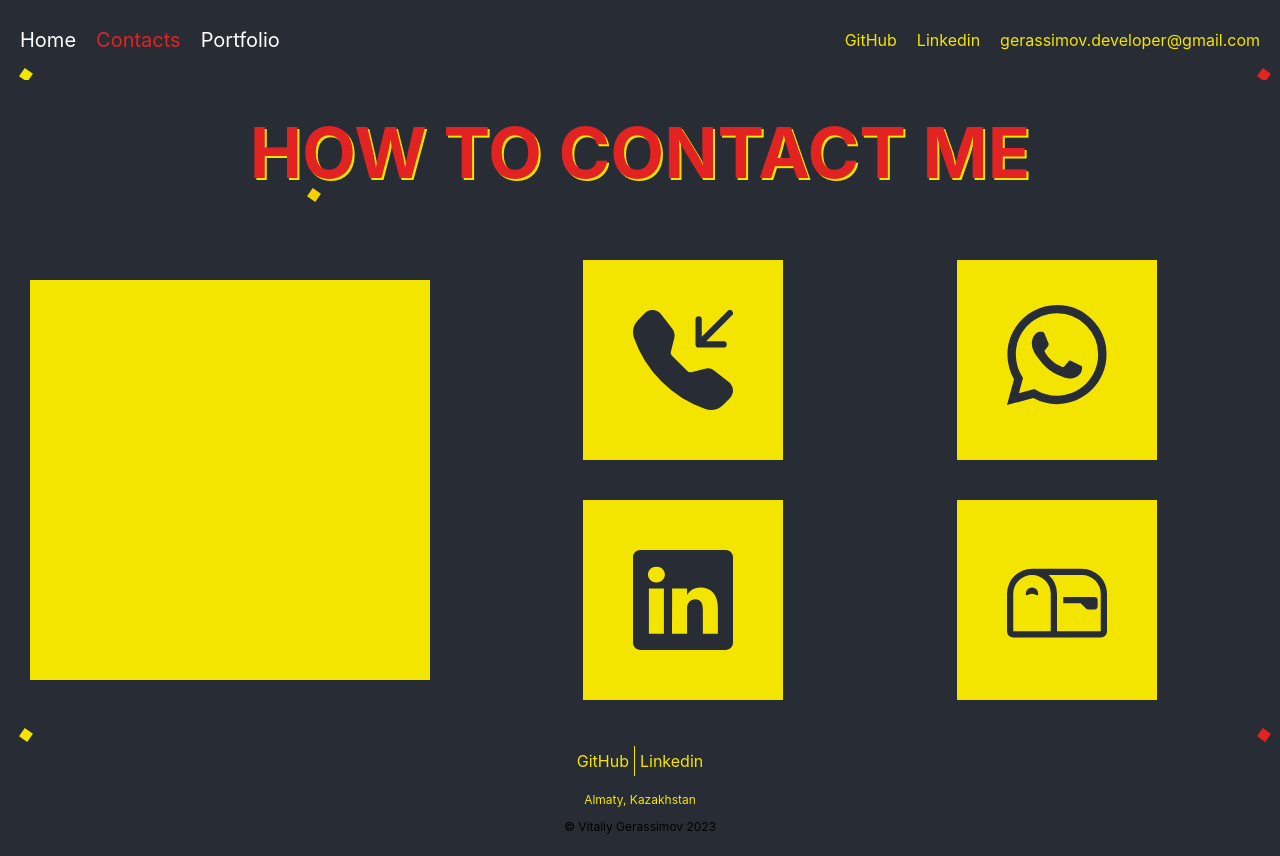
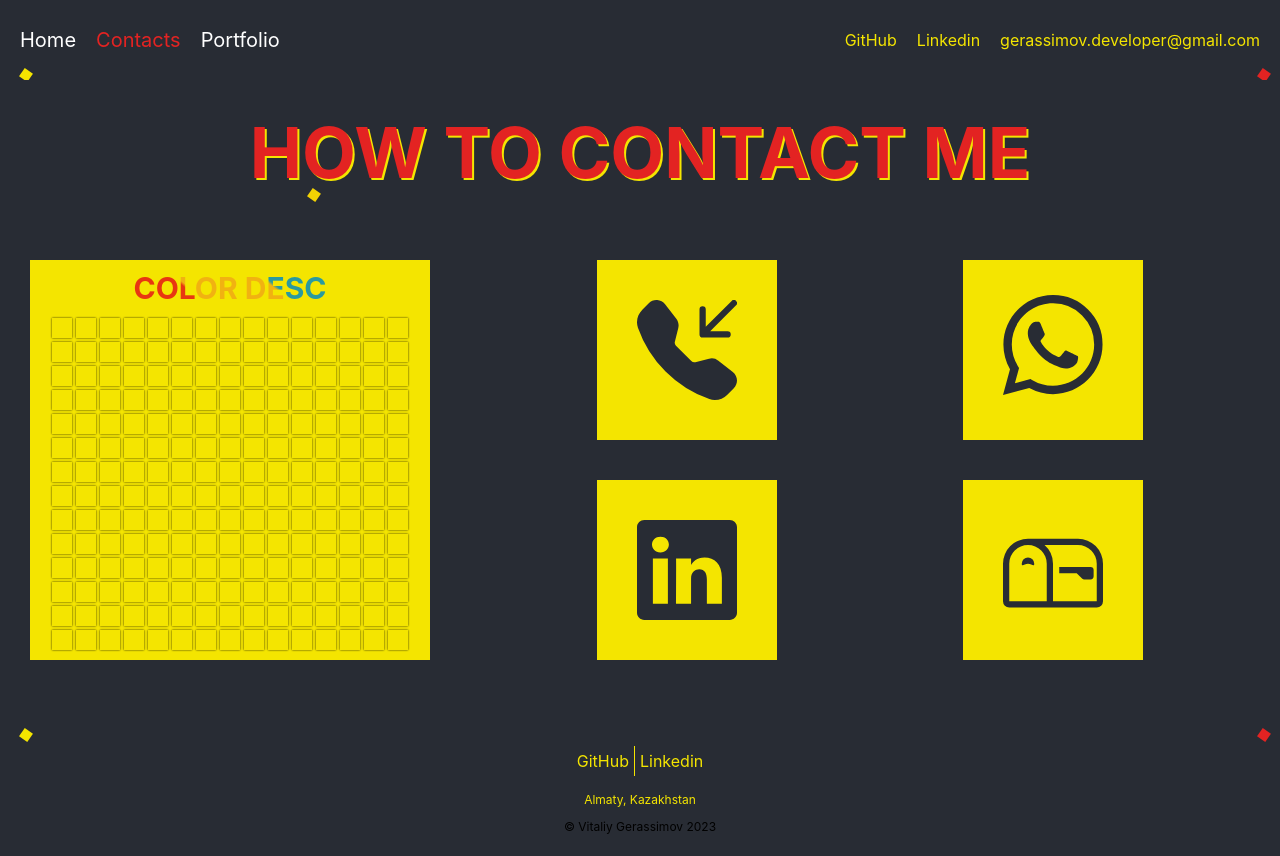
Before and after one commit to VitaliyDeveloper/Portfolio, a React (Create React App) app: page /Portfolio/mycontacts in a window 1280 px wide. Shown: the top 856 px of the page. Built offline with nearby package versions, Linux system fonts and the light colour scheme.

Commit message:
color desc

```diff
--- a/src/components/MyContacts/MyContacts.jsx
+++ b/src/components/MyContacts/MyContacts.jsx
@@ -1,3 +1,5 @@
+import { nanoid } from '@reduxjs/toolkit';
+
 import {
   ContactContainer,
   TitleContainer,
@@ -5,34 +7,75 @@ import {
   Wrapper,
   MainContact,
   Contact,
-  // IconGitHub,
   IconPhone,
   IconMail,
   IconLinkedin,
   IconWhatsapp,
   Link,
+  Co,
+  TitleColorDesc,
 } from './MyContacts.styled';
 
 const MyContacts = () => {
+  const colors = [
+    '#BFFF00',
+    '#FFD700',
+    '#EB6123',
+    '#DF73FF',
+    '#4B0082',
+    '#FBAED2',
+    '#545AA7',
+    '#15F2FD',
+  ];
+
+  let count = 210;
+  let cubes = [];
+
+  for (let i = 0; i < count; i++) {
+    cubes[i] = i + 1;
+  }
+
+  console.log(cubes);
+
+  const setColor = event => {
+    const el = event.target;
+    const color = getRamdomColor();
+    el.style.backgroundColor = color;
+    el.style.boxShadow = `0 0 2px ${color}, 0 0 10px ${color}`;
+  };
+
+  const removeColor = event => {
+    const el = event.target;
+    el.style.boxShadow = `none`;
+    el.style.backgroundColor = `{var(--yellow-color)}`;
+  };
+
+  const getRamdomColor = () => {
+    return colors[Math.floor(Math.random() * colors.length)];
+  };
+
   return (
     <ContactContainer>
       <TitleContainer>
-        <Title className="desetungavon dsongentom">How to contact me</Title>
+        <Title>How to contact me</Title>
       </TitleContainer>
       <Wrapper>
-        <MainContact className="main"></MainContact>
-        {/* <Contact>
-          <Link
-            href="https://github.com/VitaliyDeveloper"
-            target="_blank"
-            rel="noopener noreferrer"
-          >
-            <IconGitHub className="hover" size="100" />
-            <Link className="desetungavon dsongentom hoverLink">
-              Link to GitHub
-            </Link>
-          </Link>
-        </Contact> */}
+        <MainContact className="main">
+          <TitleColorDesc>Color desc</TitleColorDesc>
+          <Co className="container" id="board">
+            {cubes.map(cub => (
+              <div
+                key={nanoid()}
+                className="square"
+                onMouseLeave={removeColor}
+                onMouseOver={setColor}
+              >
+                {cub}
+              </div>
+            ))}
+          </Co>
+        </MainContact>
+
         <Contact className="tel">
           <Link
             href="tel:+77777777777"
@@ -40,9 +83,9 @@ const MyContacts = () => {
             rel="noopener noreferrer"
           >
             <IconPhone className="hover" size="100" />
-            <Link className="desetungavon dsongentom hoverLink">
+            <p className="desetungavon dsongentom hoverLink">
               +7 777 777 77 77
-            </Link>
+            </p>
           </Link>
         </Contact>
         <Contact className="mail">
@@ -52,9 +95,9 @@ const MyContacts = () => {
             rel="noopener noreferrer"
           >
             <IconMail className="hover" size="100" />
-            <Link className="desetungavon dsongentom hoverLink">
+            <p className="desetungavon dsongentom hoverLink">
               gerassimov.developer@gmail.com
-            </Link>
+            </p>
           </Link>
         </Contact>
         <Contact className="linkedin">
@@ -64,9 +107,9 @@ const MyContacts = () => {
             rel="noopener noreferrer"
           >
             <IconLinkedin className="hover" size="100" />
-            <Link className="desetungavon dsongentom hoverLink">
+            <p className="desetungavon dsongentom hoverLink">
               Link to Linkedin
-            </Link>
+            </p>
           </Link>
         </Contact>
         <Contact className="whatsApp">
@@ -76,7 +119,7 @@ const MyContacts = () => {
             rel="noopener noreferrer"
           >
             <IconWhatsapp className="hover" size="100" />
-            <Link className="desetungavon dsongentom hoverLink">WhatsApp</Link>
+            <p className="desetungavon dsongentom hoverLink">WhatsApp</p>
           </Link>
         </Contact>
       </Wrapper>
--- a/src/components/MyContacts/MyContacts.styled.js
+++ b/src/components/MyContacts/MyContacts.styled.js
@@ -1,43 +1,28 @@
 import styled from 'styled-components';
 import {
-  // BsGithub,
   BsFillTelephoneInboundFill,
   BsMailbox,
   BsLinkedin,
   BsWhatsapp,
 } from 'react-icons/bs';
 
-// export const IconGitHub = styled(BsGithub)`
-//   transition: 300ms linear;
-//   margin-bottom: 10px;
-//   /* fill: var(--red-color); */
-// `;
-
 export const IconPhone = styled(BsFillTelephoneInboundFill)`
   transition: 300ms linear;
   margin-bottom: 10px;
-
-  /* fill: var(--red-color); */
 `;
 
 export const IconMail = styled(BsMailbox)`
   transition: 300ms linear;
   margin-bottom: 10px;
-
-  /* fill: var(--red-color); */
 `;
 export const IconLinkedin = styled(BsLinkedin)`
   transition: 300ms linear;
   margin-bottom: 10px;
-
-  /* fill: var(--red-color); */
 `;
 
 export const IconWhatsapp = styled(BsWhatsapp)`
   transition: 300ms linear;
   margin-bottom: 20px;
-
-  /* fill: var(--red-color); */
 `;
 
 export const ContactContainer = styled.div`
@@ -75,7 +60,6 @@ export const TitleContainer = styled.div`
   margin-right: auto;
   width: fit-content;
   padding-bottom: 15px;
-  /* overflow: hidden; */
 
   ::after {
     content: '';
@@ -107,12 +91,10 @@ export const Wrapper = styled.div`
   width: 100%;
   display: grid;
   grid-template-columns: 1fr, 1fr, 1fr;
-  /* grid-template-columns: repeat(auto-fit, minmax(120px, 1fr)); */
   align-items: center;
   grid-template-areas:
     'main tel whatsApp'
     'main linkedin mail';
-  /* justify-items: center; */
   margin: 30px;
 
   .main {
@@ -144,6 +126,72 @@ export const MainContact = styled.div`
   }
 `;
 
+export const TitleColorDesc = styled.h3`
+  text-align: center;
+  text-transform: uppercase;
+  margin: 10px 0 0 0;
+  text-align: center;
+  color: #ffff;
+  font-size: 30px;
+
+  background: linear-gradient(
+    219deg,
+    var(--color-1) 19%,
+    var(--color-2) 20%,
+    var(--color-2) 39%,
+    var(--color-3) 40%,
+    var(--color-3) 59%,
+    var(--color-4) 60%,
+    var(--color-4) 79%,
+    var(--color-5) 80%
+  );
+  background-clip: text;
+  -webkit-background-clip: text;
+  color: transparent;
+`;
+
+export const Co = styled.div`
+  max-height: 100%;
+  max-width: 100%;
+  display: flex;
+  flex-wrap: wrap;
+  justify-content: center;
+  align-items: center;
+  max-width: 500px;
+  cursor: grab;
+  padding: 10px;
+
+  .square {
+    width: 20px;
+    height: 20px;
+    background: var(--yellow-color);
+    opacity: 0.8;
+    margin: 2px;
+    font-size: 0;
+    box-shadow: 0 0 2px #000;
+    transition: 1500ms ease;
+    /* border-radius: 50%; */
+    border: none;
+    cursor: grab;
+  }
+
+  .square:hover {
+    transition-duration: 0s;
+  }
+
+  @keyframes gradient {
+    0% {
+      background-position: 0 50%;
+    }
+    50% {
+      background-position: 50% 100%;
+    }
+    100% {
+      background-position: 0 50%;
+    }
+  }
+`;
+
 export const Link = styled.a`
   text-decoration: none;
   color: var(--base-black);
@@ -162,8 +210,8 @@ export const Contact = styled.div`
   align-items: center;
   flex-direction: column;
   margin: 20px;
-  width: 200px;
-  height: 200px;
+  width: 180px;
+  height: 180px;
   background-color: var(--yellow-color);
   transition: 300ms linear;
 
@@ -203,7 +251,7 @@ export const Contact = styled.div`
       width: 0;
     }
     to {
-      width: 180px;
+      width: 160px;
     }
   }
   @keyframes blinkTextCursor {
--- a/src/components/Portfolio/Portfolio.jsx
+++ b/src/components/Portfolio/Portfolio.jsx
@@ -1,6 +1,10 @@
 //STYLES/////////////////////////
 import {
   PortfolioContainer,
+  TitleContainer,
+  Title,
+  LeftTitle,
+  RightTitle,
   PortfolioList,
   PortfolioItem,
   Link,
@@ -16,6 +20,12 @@ import {
 const Portfolio = ({ portfolio }) => {
   return (
     <PortfolioContainer>
+      <TitleContainer>
+        <Title>
+          <LeftTitle className="left">MY</LeftTitle>{' '}
+          <RightTitle className="right">WORK</RightTitle>
+        </Title>
+      </TitleContainer>
       <PortfolioList>
         {portfolio.map(site => (
           <PortfolioItem className="center" key={site.id}>
--- a/src/components/Portfolio/Portfolio.styled.js
+++ b/src/components/Portfolio/Portfolio.styled.js
@@ -4,6 +4,83 @@ export const PortfolioContainer = styled.div`
   height: 100%;
   width: 100%;
   padding: 20px;
+`;
+
+export const Title = styled.h2`
+  text-align: center;
+  padding: 0 20px;
+  margin: 0;
+  font-size: 70px;
+  text-transform: uppercase;
+  color: var(--red-color);
+  text-shadow: 2px 2px 0 var(--yellow-color);
+  pointer-events: none;
+`;
+
+export const LeftTitle = styled.span`
+  /* transition: 500ms linear; */
+  animation: showDown 1500ms linear;
+
+  @keyframes showDown {
+    0% {
+      transform: translate(0px, 120%);
+      opacity: 0;
+    }
+
+    100% {
+      transform: translate(0px, 0px);
+      opacity: 1;
+    }
+  }
+`;
+export const RightTitle = styled.span`
+  /* transition: 500ms linear; */
+  animation: showDown 1500ms linear;
+
+  @keyframes showDown {
+    0% {
+      transform: translate(0px, 120%);
+      opacity: 0;
+    }
+
+    100% {
+      transform: translate(0px, 0px);
+      opacity: 1;
+    }
+  }
+`;
+
+export const TitleContainer = styled.div`
+  position: relative;
+  margin-left: auto;
+  margin-right: auto;
+  width: fit-content;
+  padding-bottom: 15px;
+
+  ::after {
+    content: '';
+    position: absolute;
+    bottom: 10px;
+    left: 0;
+    width: 10px;
+    height: 10px;
+    background: var(--yellow-color);
+
+    animation: sd 7000ms ease-in-out infinite alternate-reverse;
+
+    @keyframes sd {
+      0% {
+        left: 0%;
+        transform: rotate(0deg);
+        background: var(--yellow-color);
+      }
+      100% {
+        left: 100%;
+        background: var(--red-color);
+        transform: rotate(360deg);
+      }
+    }
+  }
 `;
 
 export const PortfolioList = styled.ul`
--- a/src/index.css
+++ b/src/index.css
@@ -8,11 +8,17 @@
   --red-color: #E32322;
   --base-black: #282c34;
   --white-color: #fff;
+  --color-1: #186cb8;
+  --color-2: #2a9a9f;
+  --color-3: #f1b211;
+  --color-4: #e83611;
+  --color-5: #f9002f;
 }
 
 body {
   margin: 0;
   background-color: var(--base-black);
+  box-sizing: border-box;
 
   font-family: -apple-system, BlinkMacSystemFont, 'Segoe UI', 'Roboto', 'Oxygen',
     'Ubuntu', 'Cantarell', 'Fira Sans', 'Droid Sans', 'Helvetica Neue',
```
